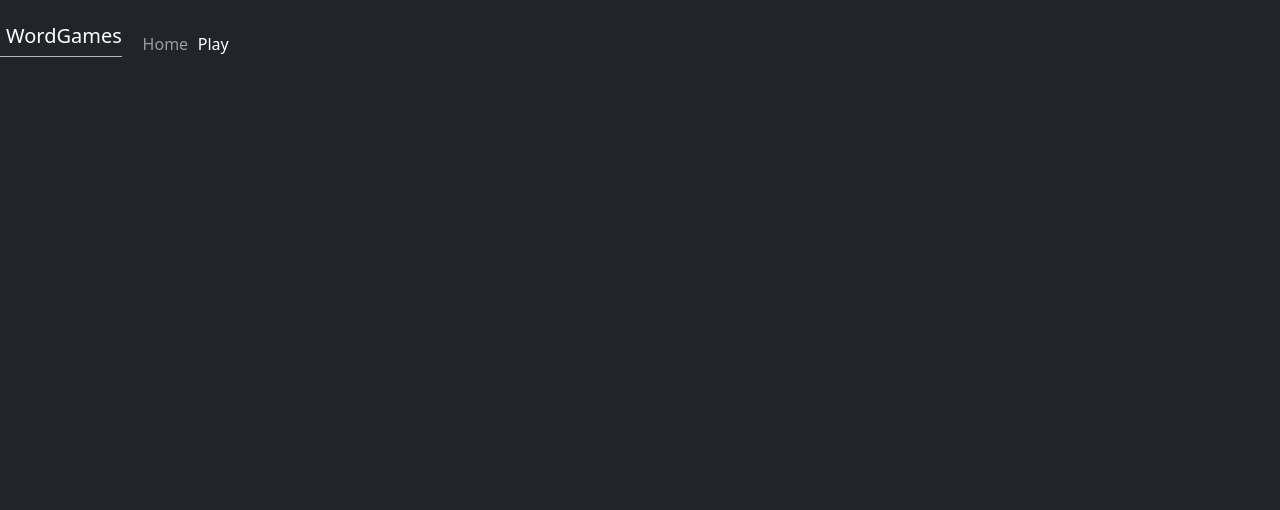
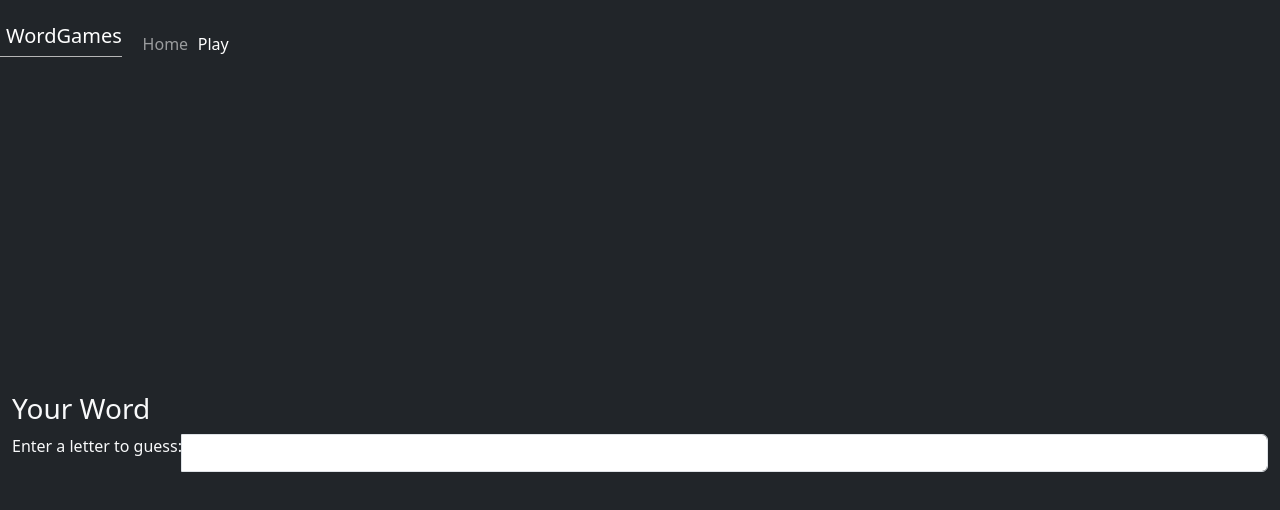
Before and after one commit to robinkyl002/Full-Stack-Code-Challenge, a React (Vite) app: page /play in a window 1280 px wide. Shown: the top 510 px of the page. Built offline with nearby package versions, Linux system fonts and the light colour scheme; no server answers.

Commit message:
Added return for the function with an input box and added a function that can check whether a character is a letter

```diff
--- a/src/play/play.jsx
+++ b/src/play/play.jsx
@@ -1,3 +1,50 @@
 import React from "react";
 
-export function Play() {}
+export function Play() {
+  const [word, setWord] = React.useState("");
+  const [displayWord, setDisplayWord] = React.useState("");
+  const [letter, setLetter] = React.useState("");
+
+  React.useEffect(() => {
+    const wordLength = Math.floor(Math.random() * (10 - 4 + 1)) + 4;
+    fetch(`https://random-word-api.herokuapp.com/word?length=${wordLength}`)
+      .then((response) => response.json())
+      .then((data) => {
+        // console.log(data[0]);
+        setWord(data[0]);
+      });
+  }, []);
+
+  function validateInput(e) {
+    if (isLetter(e)) {
+      setLetter(e);
+    } else {
+    }
+  }
+
+  function isLetter(char) {
+    return /^[a-zA-Z]$/.test(char);
+  }
+
+  return (
+    <main>
+      <div className="container-fluid">
+        <h3>Your Word</h3>
+        <div className="input-group mb-3">
+          <label for="guess" className="form-label">
+            Enter a letter to guess:
+          </label>
+          <input
+            type="text"
+            className="form-control"
+            id="guess"
+            maxLength="1"
+            onChange={(e) => {
+              setLetter(e.target.value);
+            }}
+          ></input>
+        </div>
+      </div>
+    </main>
+  );
+}
```
